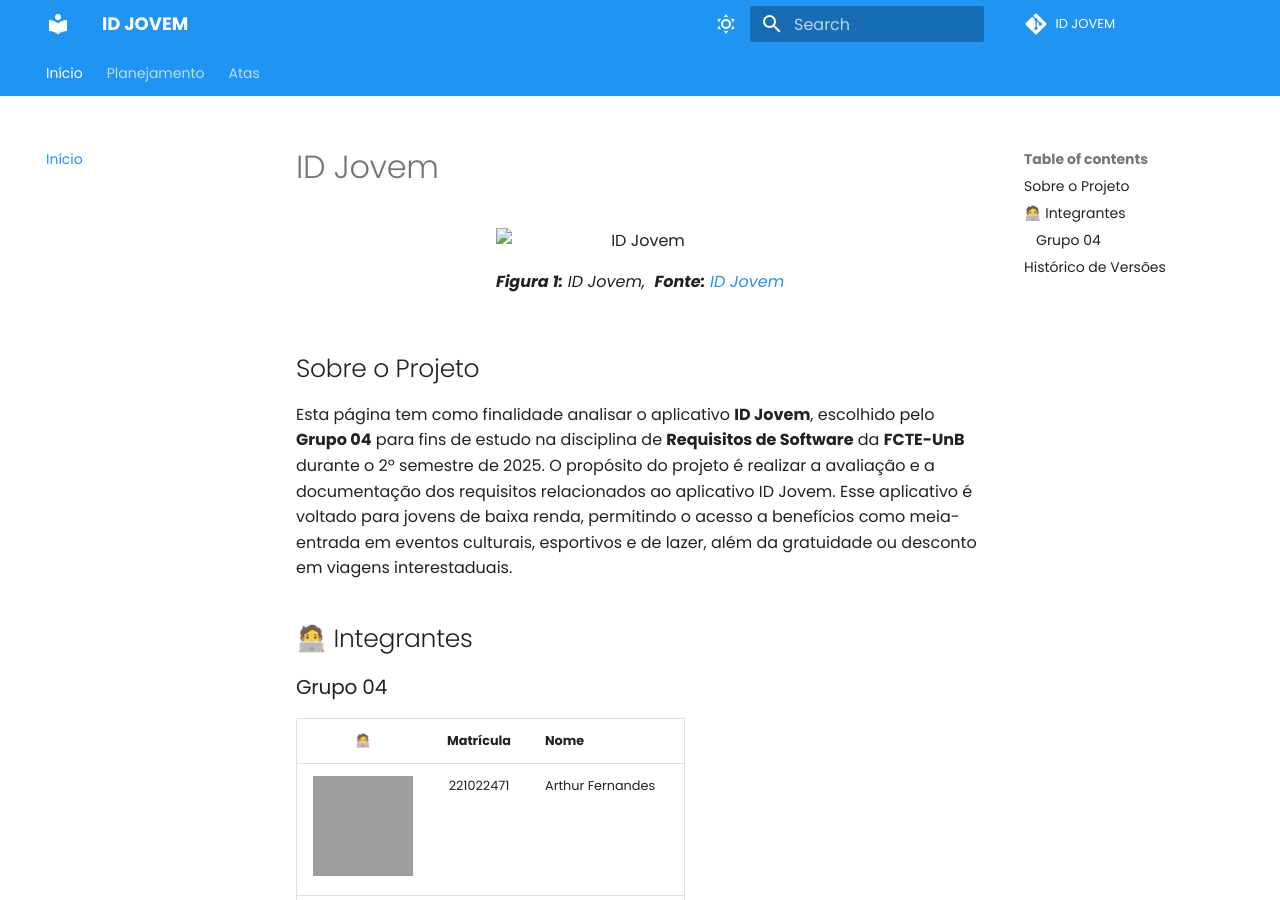
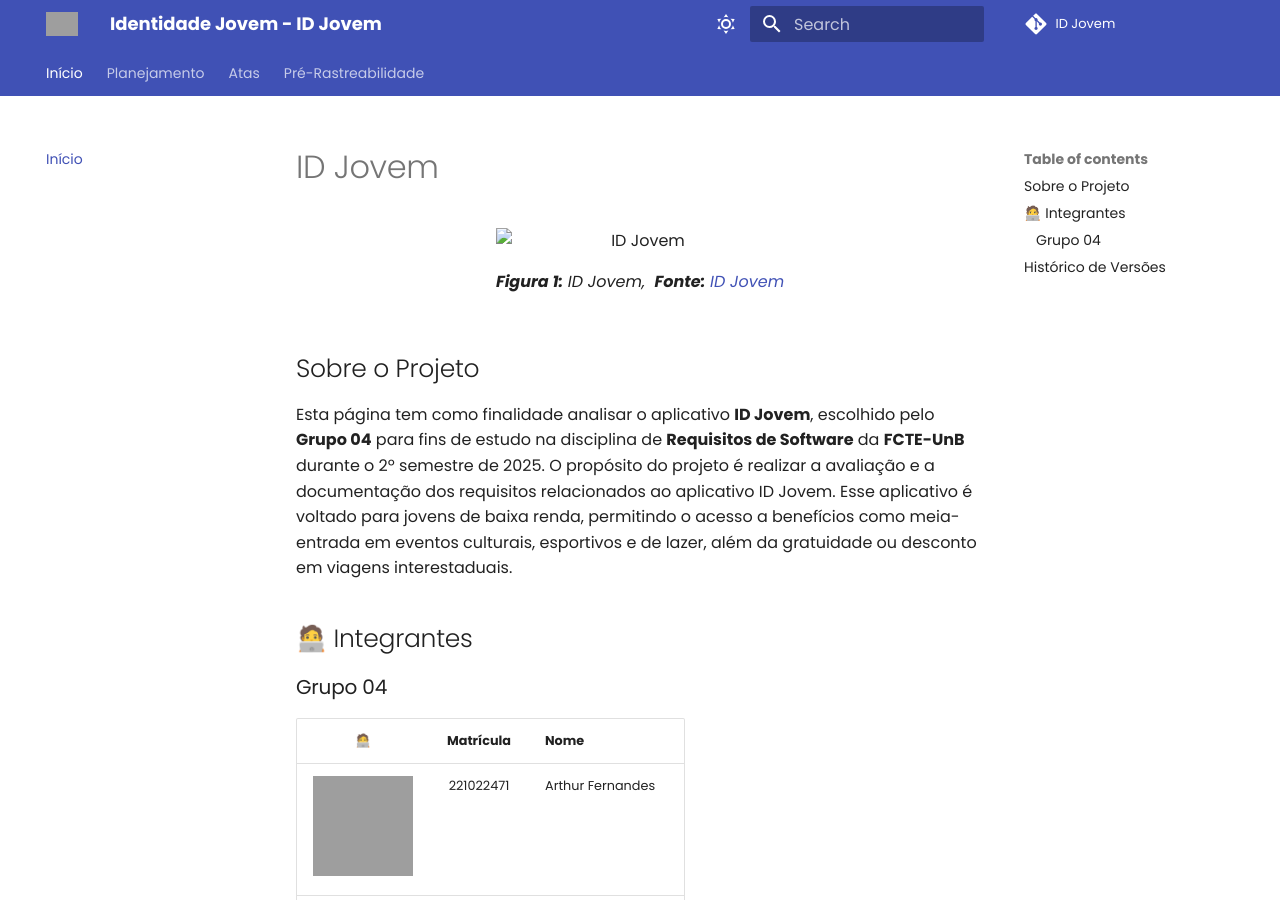
Before and after one commit to Requisitos-de-Software/2025.2-Grupo04, an MkDocs documentation site: the page built from docs/index.md, in a window 1280 px wide and 900 px high. Built offline with MkDocs 1.6.1 and Material for MkDocs 9.7.7, drawn with Linux system fonts in a browser that asks for light colours; comment, search, counter and statistics services are not loaded; grey boxes are pictures that could not be loaded.

Commit message:
FIX: Resolve merge conflict

```diff
--- a/mkdocs.yml
+++ b/mkdocs.yml
@@ -1,20 +1,22 @@
-site_name: ID JOVEM
+site_name: Identidade Jovem - ID Jovem
 
-repo_name: "ID JOVEM"
+repo_name: "ID Jovem"
 repo_url: "https://github.com/Requisitos-de-Software/2025.2-Grupo04"
 
 theme:
   name: material
+  logo: assets/Logo_IDJovem.svg
+  favicon: Logo_IDJovem.svg
   palette:
     - scheme: default
-      primary: blue
-      accent: black
+      primary: custom
+      accent: custom
       toggle:
         icon: material/weather-sunny
         name: Mudar para modo escuro
     - scheme: slate
-      primary: blue
-      accent: black
+      primary: custom
+      accent: custom
       toggle:
         icon: material/weather-night
         name: Mudar para modo claro
@@ -50,4 +52,7 @@
       - Metodologias: Planejamentos/Metodologias.md
       - Reunião: Planejamentos/Reunião.md
   - Atas:
-      - Ata 01/09/2025: atas/ata_01_09.md
+      - Ata 01 (01/09): atas/ata_01_09.md
+
+  - Pré-Rastreabilidade:
+      - RichPicture: Pré-Rastreabilidade/RichPicture.md
```
